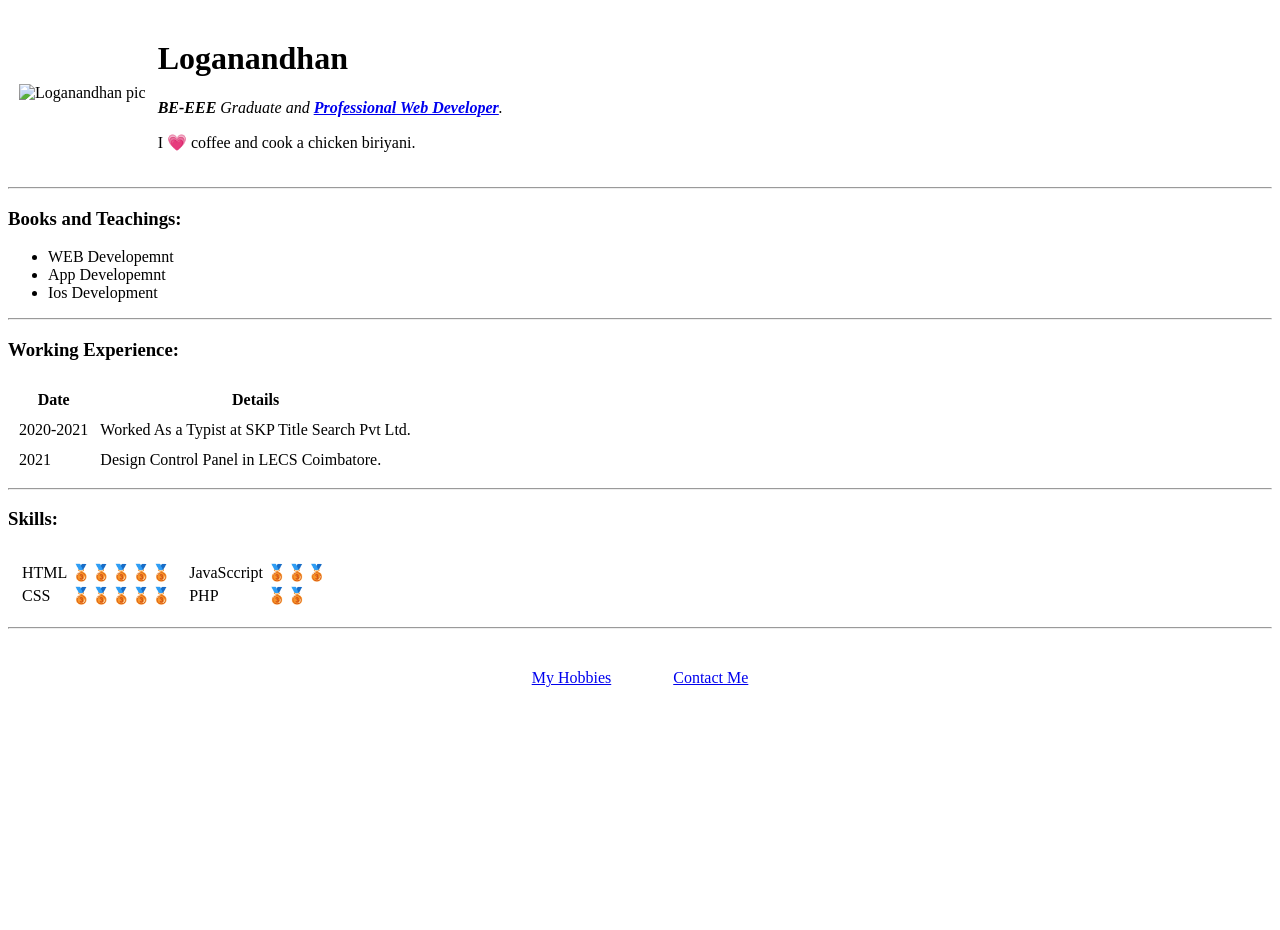
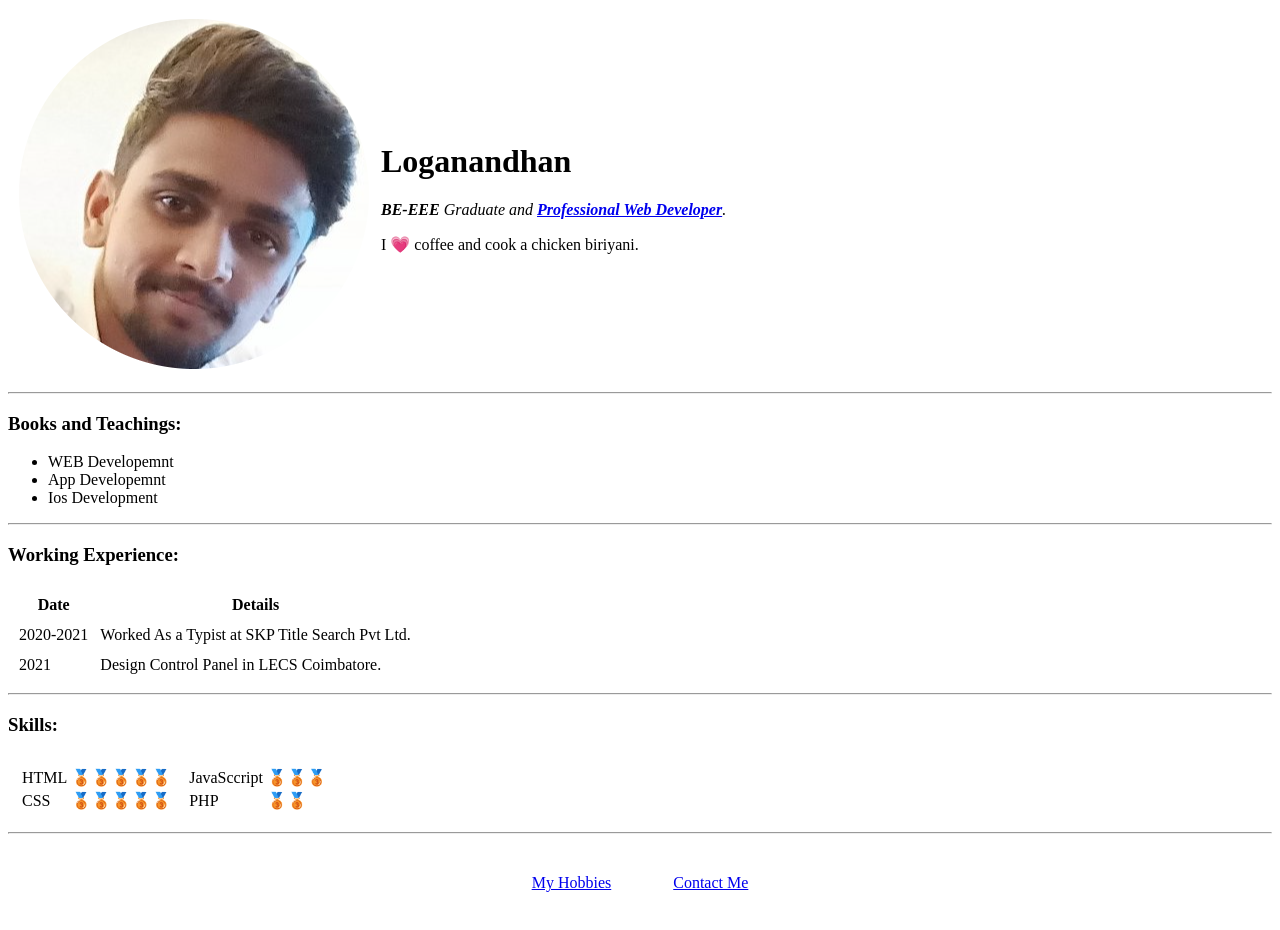
Before and after one commit to LoguTech/Add-initial-CV, a plain HTML site: page index.html in a window 1280 px wide. Before the commit the page ends 800 px from the top, so only its background shows below. Drawn offline with Linux system fonts and the light colour scheme.

Commit message:
Update index.html

```diff
--- a/index.html
+++ b/index.html
@@ -8,7 +8,7 @@
 <body>
 	<table cellspacing="10">
 		<tr>
-			<td><img src="images/photo1.png" alt="Loganandhan pic"></td>
+			<td><img src="photo1.png" alt="Loganandhan pic"></td>
 			<td>
 <h1>Loganandhan</h1>
 <p><i><b>BE-EEE</b> Graduate and <strong><a href="https://www.w3schools.com/">Professional Web Developer</a></strong>.</i></p>
```
